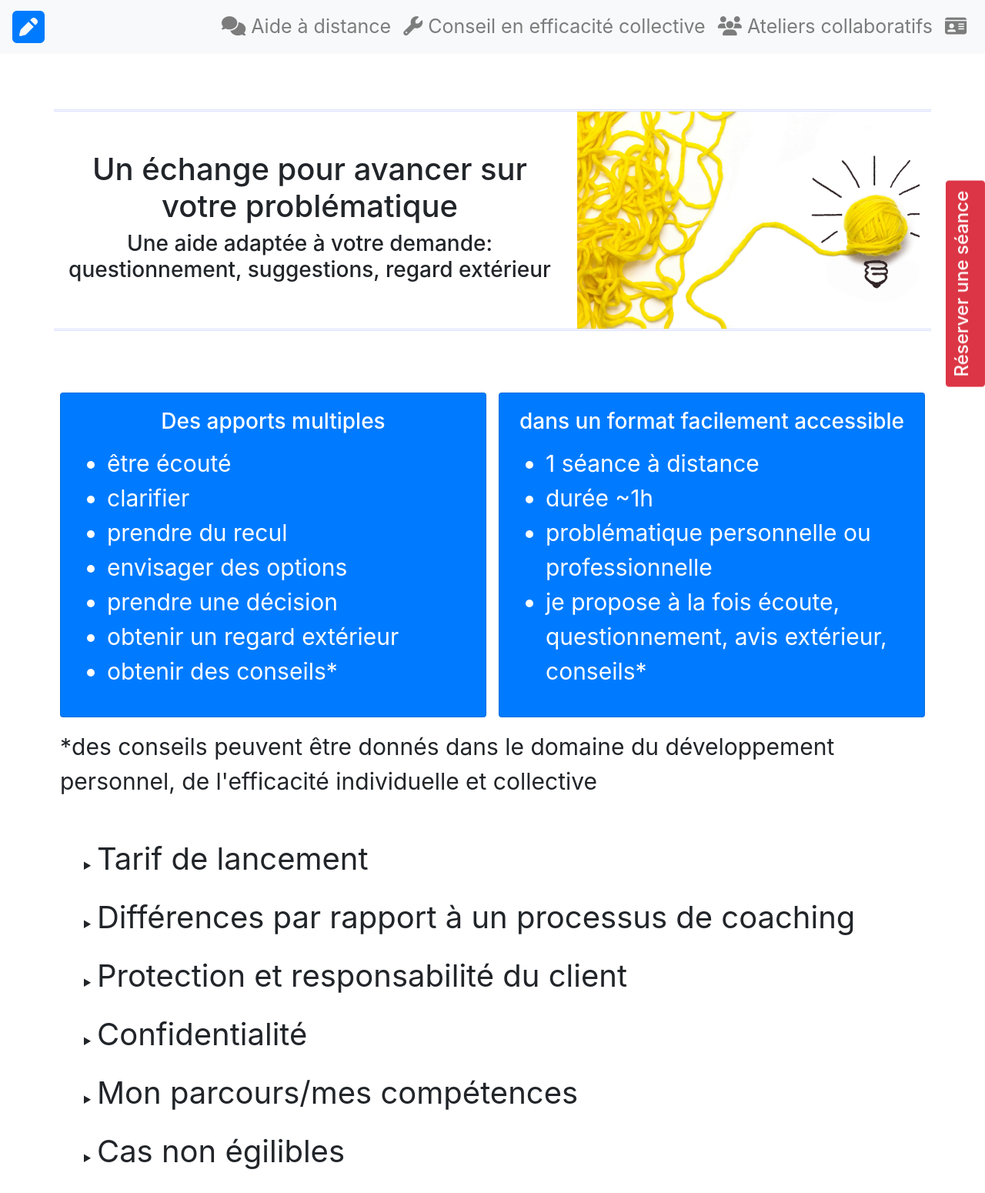
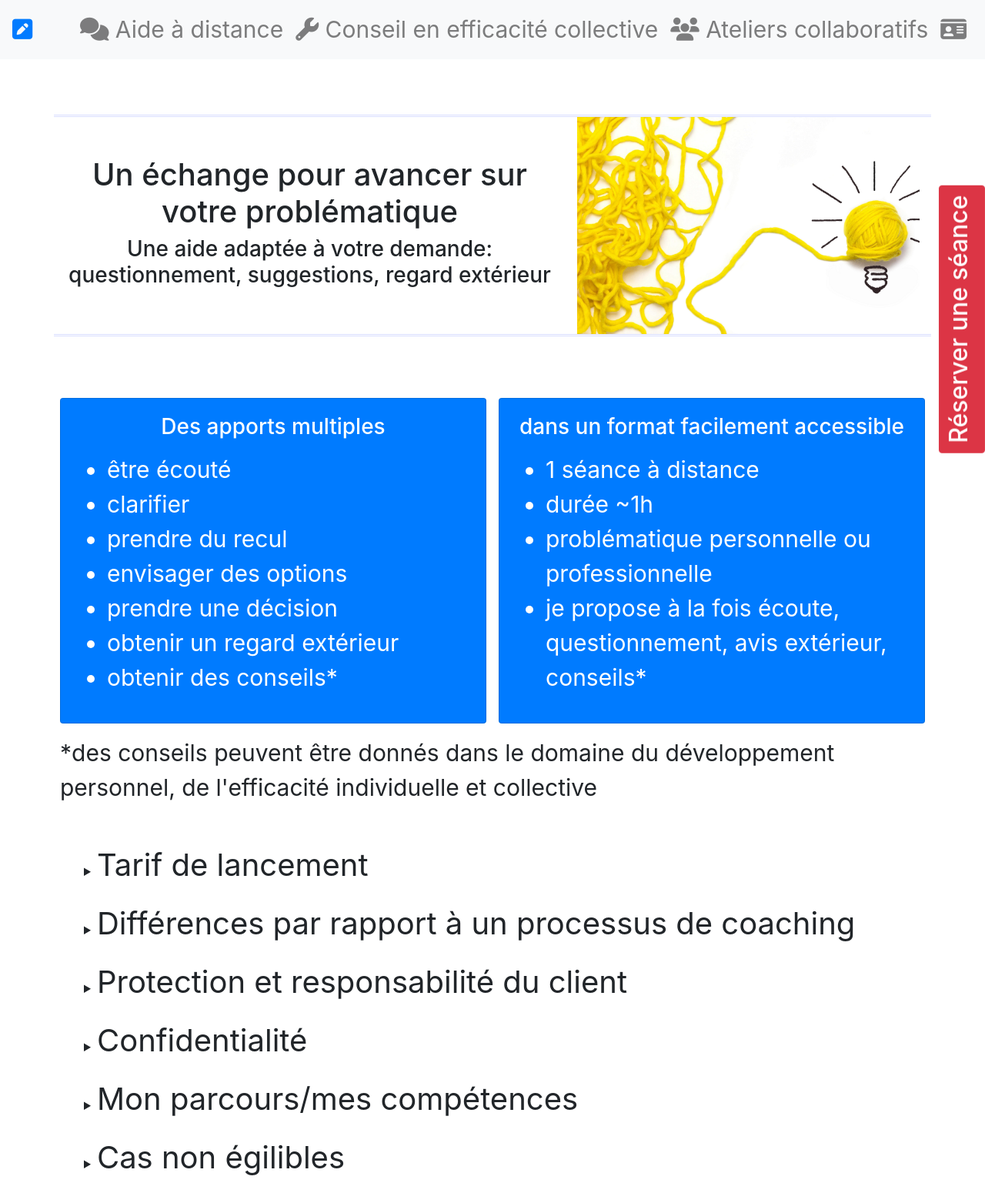
Before and after one commit to OrgaEvolutions/orgaevolutions.github.io, a Jekyll site: the page built from ecouteechange.html, in a window 1280 px wide. Shown: the whole page at 77% size. Built offline with Jekyll 4.4.1, drawn with Linux system fonts in a browser that asks for light colours; nearby versions of some CDN libraries.

Commit message:
design smartphone

```diff
--- a/_includes/header.html
+++ b/_includes/header.html
@@ -5,12 +5,12 @@
 		(r)Evolutions
 	  </div>-->
 
-	<a href="##"  data-toggle="modal" data-target="#exampleModal"><i class="fa fa-3x fa-pencil-square"></i></a>
+	<a href="##"  data-toggle="modal" data-target="#exampleModal"><i class="fa fa-pencil-square" style="font-size:30px"></i></a>
     <button class="navbar-toggler ml-auto navbar-toggler-right" type="button" data-toggle="collapse" data-target="#navbarResponsive" aria-controls="navbarResponsive" aria-expanded="false" aria-label="Toggle navigation">
 		<span class="navbar-toggler-icon" style="width:50px;height:50px;"></span>
     </button>
 	<div class="collapse navbar-collapse" id="navbarResponsive">
-		<ul class="navbar-nav ml-auto float-right text-right" style="padding:0;font-size:25px;">
+		<ul class="navbar-nav ml-auto float-right text-right" style="padding:0;font-size:30px;">
 			<li class="nav-item">
 				  <a class="nav-link" href={{ site.echange_lien }}><i class="fa fa-comments"></i> {{ site.echange_libelle }}</a>
 			</li>
--- a/ecouteechange.html
+++ b/ecouteechange.html
@@ -77,7 +77,7 @@ layout: default
 	</div>
 	<div class="p-2" style="font-size:30px">*des conseils peuvent être donnés dans le domaine du développement personnel, de l'efficacité individuelle et collective</div>
 </div>
-<div style="position:fixed;top:20vh;right:0vh;font-size:35px"><a href="reservation.html"><button type="button" class="btn btn-danger rotate"><h4>Réserver une séance</h4></button></a></div>
+<div style="position:fixed;top:20vh;right:0vh;"><a href="reservation.html"><button type="button" class="btn btn-danger rotate"><h2>Réserver une séance</h2></button></a></div>
 <!--<div style="border-top:#d9deff double;border-bottom:#d9deff double;min-height: 85vh;background-image:url('img/echange/pelote.png')">
 
 	<h1>&Eacute;change à distance</h1><h4><i>pour particuliers et professionnels - durée ~1h</i></h4><br>
@@ -91,14 +91,14 @@ layout: default
 </div>-->
 <br>
 
-<div class="ml-4 text-justify">
+<div class="ml-4">
 	{% for QR in site.data.QR %}
 		<p>
 			<details>
 				<summary>
 					<span style="font-size:40px">{{QR.titre}}</span>
 				</summary>
-			<div class="ml-4" style="border-left: solid gray; padding-left:4px;font-size:30px">
+			<div class="ml-4 text-justify" style="border-left: solid gray; padding-left:4px;font-size:30px">
 				{{QR.contenu}}
 			</details>
 		</p>
```
